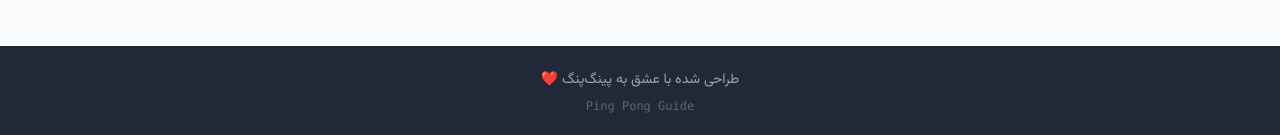
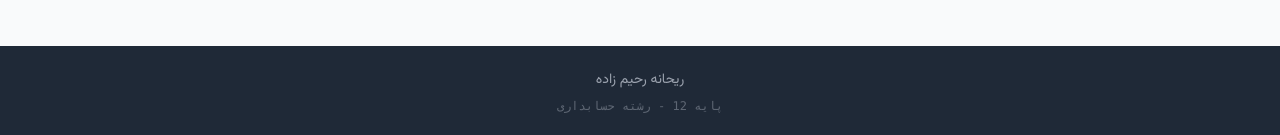
Before and after one commit to pingpong-rrde/pingpong-rrde.github.io, a plain HTML site: page index.html in a window 1280 px wide. Shown: the part 3153-3288 px from the top of the page. Drawn offline with nearby package versions, Linux system fonts and the light colour scheme.

Commit message:
index.html

```diff
--- a/index.html
+++ b/index.html
@@ -257,8 +257,8 @@
     </main>
 
     <footer class="bg-gray-800 text-gray-400 py-6 text-center mt-12">
-        <p class="text-sm">طراحی شده با عشق به پینگ‌پنگ ❤️</p>
-        <p class="text-xs mt-2 opacity-50 font-mono">Ping Pong Guide</p>
+        <p class="text-sm">ریحانه رحیم زاده</p>
+        <p class="text-xs mt-2 opacity-50 font-mono">پایه 12 - رشته حسابداری</p>
     </footer>
 
 </body>
```
